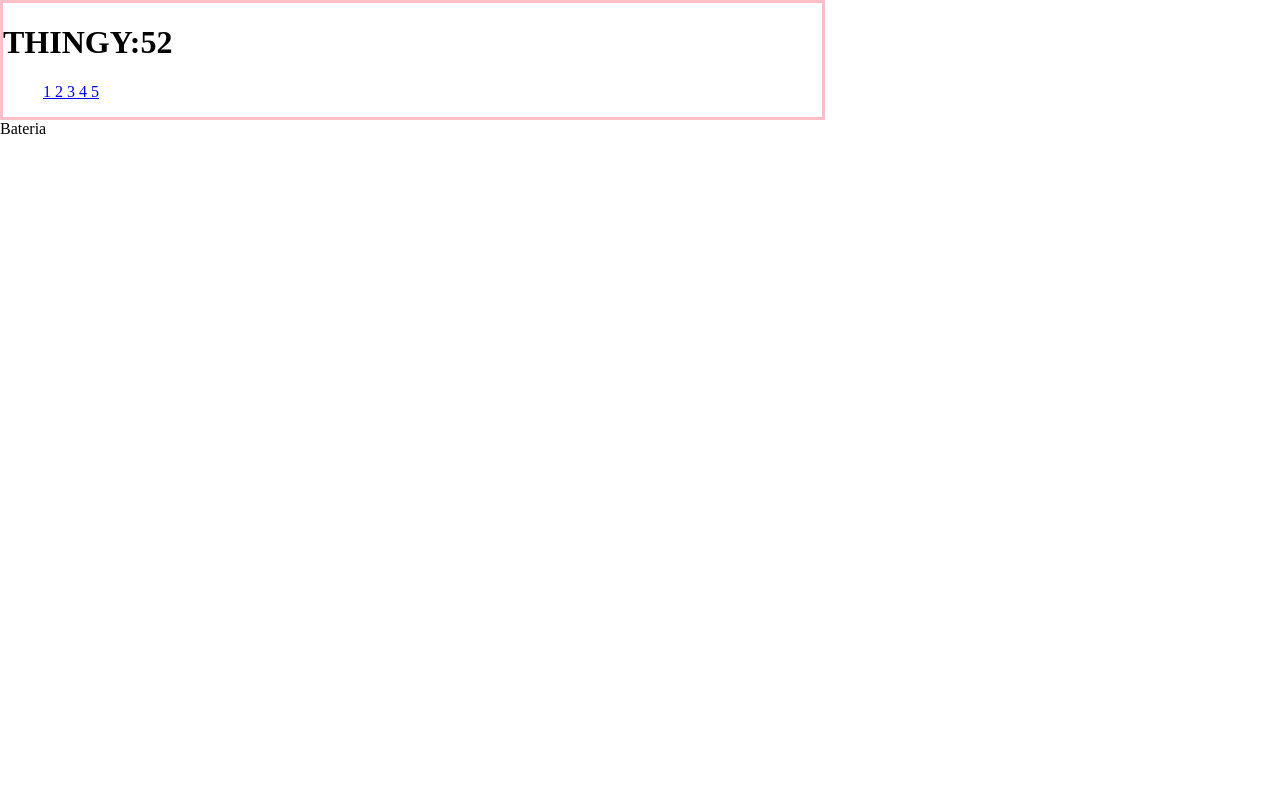
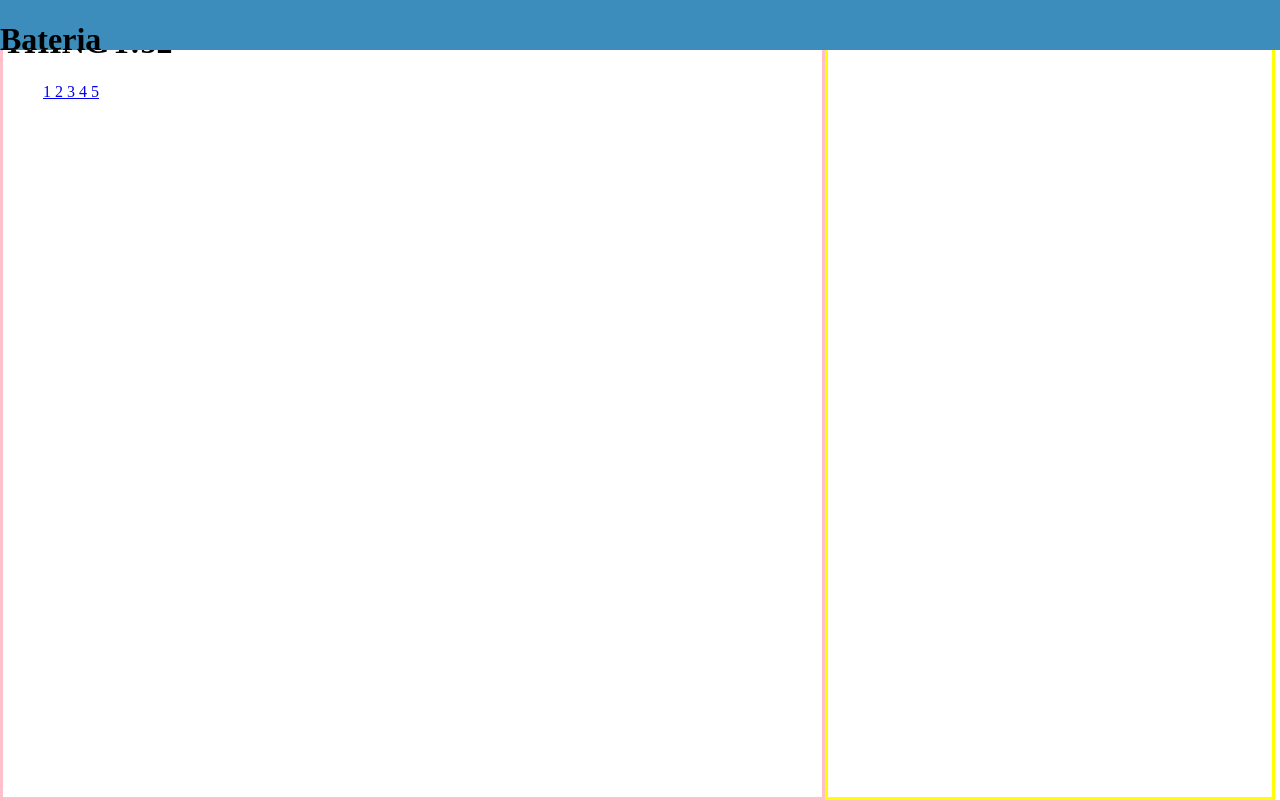
Before and after one commit to Dewei99/Iot_Thingy52, a plain HTML site: page index.html in a window 1280 px wide. Drawn offline with Linux system fonts and the light colour scheme.

Commit message:
Crear diferentes componentes visuales de la pagina web

```diff
--- /dev/null
+++ b/app/App.js
@@ -0,0 +1,14 @@
+//import { Menu } from "./Components/Menu.js";
+import { MainLeft } from "./Components/Main_Left.js";
+import { MainRight } from "./Components/Main_Right.js";
+import { Title } from "./Components/Title.js";
+import { Header } from "./Components/Header.js";
+
+export function App(){
+    const d=document, $root = d.getElementById("root");
+
+   // $root.appendChild(Title());
+    $root.appendChild(Header());
+    $root.appendChild(MainLeft());
+    $root.appendChild(MainRight())
+}
--- a/app/CSS/styles.css
+++ b/app/CSS/styles.css
@@ -1,15 +1,22 @@
 html, body {
-    box-sizing: border-box;
+    box-sizing: border-box; /*La caja empieza a contar desde el borde*/
     scroll-behavior: smooth;
+    font-size: 16px;
+    height:100%;
+    margin: 0px;
+
   }
 
-*,
+
+/*el box sizing se hereda a todos los elementos de html*/
+/*,
 *:before,
 *:after {
     box-sizing: inherit;
-}
+}*/
 
-body {
+/*quitar margenes y barra de desplazamiento al body*/
+/*body {
     margin: 0;
     overflow-x: hidden;
 }
@@ -32,3 +39,87 @@ header {
     display: inline-block;
     vertical-align:top;
 }
+
+a {
+    color:black;
+    transition: color 0.3s ease;
+}
+
+a:hover {
+    color:blue;
+}*/
+
+html, body {
+    height:100%;
+    margin: 0px;
+  }
+
+  main {
+    position: relative;
+    height:100%;
+    padding: 0px;
+    margin: 0px;
+  }
+
+  header {
+    position:absolute;
+    top: 0px;
+    left: 0px;
+    height: 50px;
+    width: 100%;
+    background: #3c8dbc;
+    overflow: hidden;
+  }
+  /*
+  #content {
+    position:absolute;
+    width: 100%;
+    border: 3px solid red;
+    top: 50px;
+    bottom: 50px;
+    overflow: auto;
+    box-sizing: border-box;
+  }*/
+
+  /*footer {
+    position:fixed;
+    bottom: 0px;
+    height: 50px;
+    width: 100%;
+    background: #d2d6de;
+    overflow: hidden;
+  }*/
+
+  /*#left-menu-bar {
+    box-sizing: border-box;
+    border: 3px solid green;
+    height: 100%;
+    width: 50px;
+    float:left;
+  }*/
+  /*
+  #main-content {
+    box-sizing: border-box;
+    border: 3px solid blue;
+    height: 100%;
+    width: auto;
+    overflow: hidden;
+  }*/
+
+  .mainLeft {
+    box-sizing: border-box;
+    border: 3px solid pink;
+    height: 100%;
+    width: calc(100% - 455px);
+    display: inline-block;
+    vertical-align:top;
+  }
+
+  .mainRight {
+    box-sizing: border-box;
+    border: 3px solid yellow;
+    height: 100%;
+    width: 450px;
+    display: inline-block;
+    vertical-align:top;
+  }
--- /dev/null
+++ b/app/Components/Header.js
@@ -0,0 +1,9 @@
+
+export function Header() {
+    const $header = document.createElement("header");
+    $header.classList.add("header");
+
+    $header.innerHTML=`<h1> Bateria </h1>`;
+
+    return $header;
+}
--- /dev/null
+++ b/app/Components/Main_Left.js
@@ -0,0 +1,8 @@
+import { Menu } from "./Menu.js";
+
+export function MainLeft() {
+    const $left = document.createElement("div");
+    $left.classList.add("mainLeft");
+    $left.appendChild(Menu());
+    return $left;
+}
--- /dev/null
+++ b/app/Components/Main_Right.js
@@ -0,0 +1,7 @@
+
+export function MainRight() {
+    const $right = document.createElement("div");
+    $right.classList.add("mainRight");
+
+    return $right;
+}
--- /dev/null
+++ b/app/Components/Menu.js
@@ -0,0 +1,16 @@
+
+export function Menu() {
+    const $menu = document.createElement("div");
+    $menu.classList.add("menu");
+    $menu.innerHTML =`
+    <h1> THINGY:52</h1>
+    <ul>
+        <a href="enlaceMenu"> 1 </a>
+        <a href="enlaceMenu"> 2 </a>
+        <a href="enlaceMenu"> 3 </a>
+        <a href="enlaceMenu"> 4 </a>
+        <a href="enlaceMenu"> 5 </a>
+    </ul>
+    `;
+    return $menu;
+}
--- /dev/null
+++ b/app/Components/Title.js
@@ -0,0 +1,6 @@
+export function Title (){
+
+    const $title = document.createElement("div")
+    $title.innerHTML = `go`;
+    return $title;
+}
--- a/app/index.js
+++ b/app/index.js
@@ -0,0 +1,7 @@
+import { App } from "./App.js";
+
+const d = document;
+
+
+//Una vez cargado el documento HTML y los scripts, se ejecuta App.
+d.addEventListener("DOMContentLoaded",App);
--- a/index.html
+++ b/index.html
@@ -5,24 +5,12 @@
     <meta http-equiv="X-UA-Compatible" content="IE=edge">
     <meta name="viewport" content="width=device-width, initial-scale=1.0">
     <title>Thingy:52</title>
-    <link rel="stylesheet" href="/CSS/styles.css">
+    <link rel="stylesheet" href="app/CSS/styles.css">
 </head>
 <body>
     <main id="root">
-        <div class="menu">
-            <h1> THINGY:52</h1>
-            <ul>
-                <a href="enlaceMenu"> 1 </a>
-                <a href="enlaceMenu"> 2 </a>
-                <a href="enlaceMenu"> 3 </a>
-                <a href="enlaceMenu"> 4 </a>
-                <a href="enlaceMenu"> 5 </a>
-            </ul>
 
-
-        </div>
-        <div id="header_bateria">Bateria</div>
     </main>
-    <script scr="app/index.js" type="module"></script>
+    <script src="app/index.js" type="module"></script>
 </body>
 </html>
```
Also changed, not shown: app/Components/Header_Battery.js (added).
